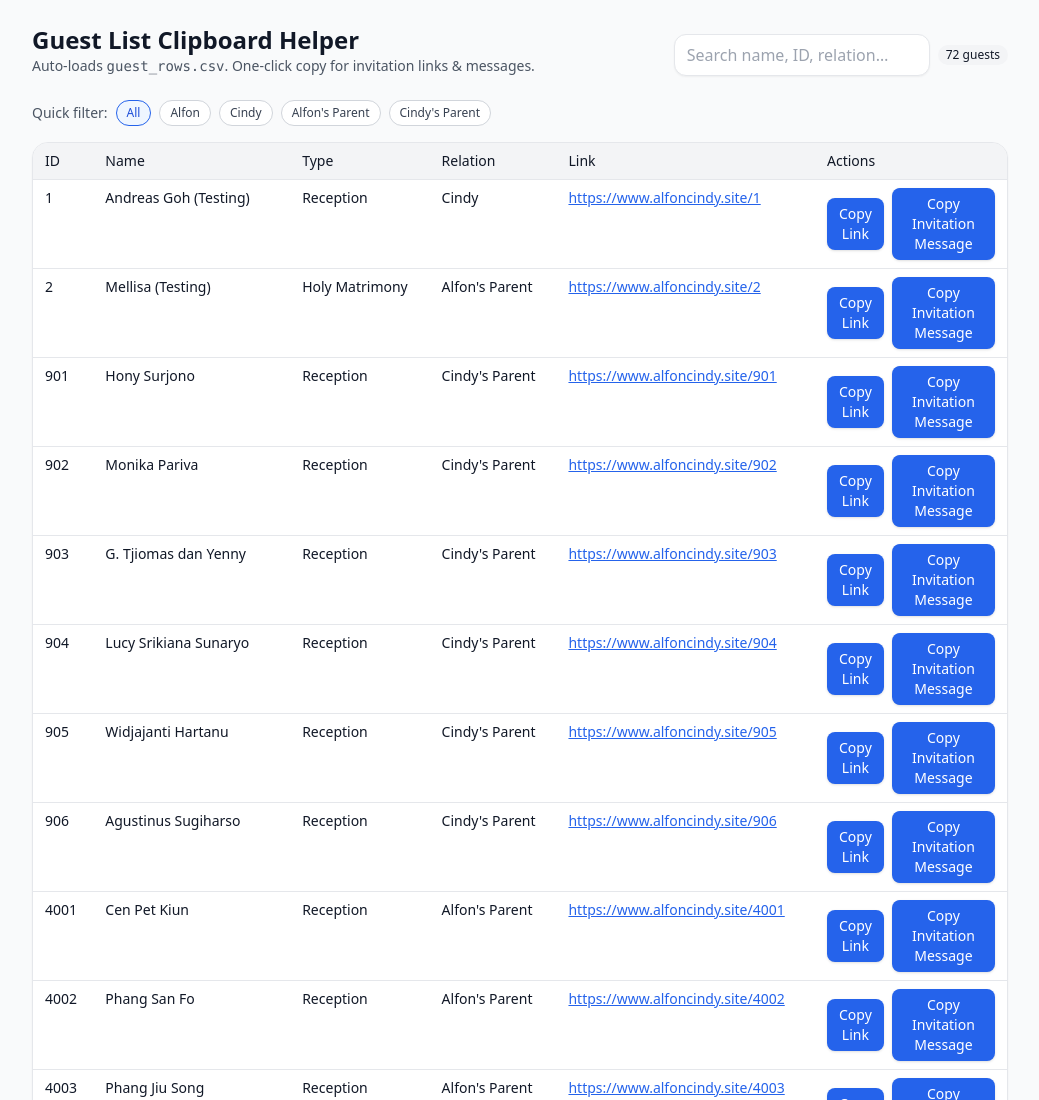
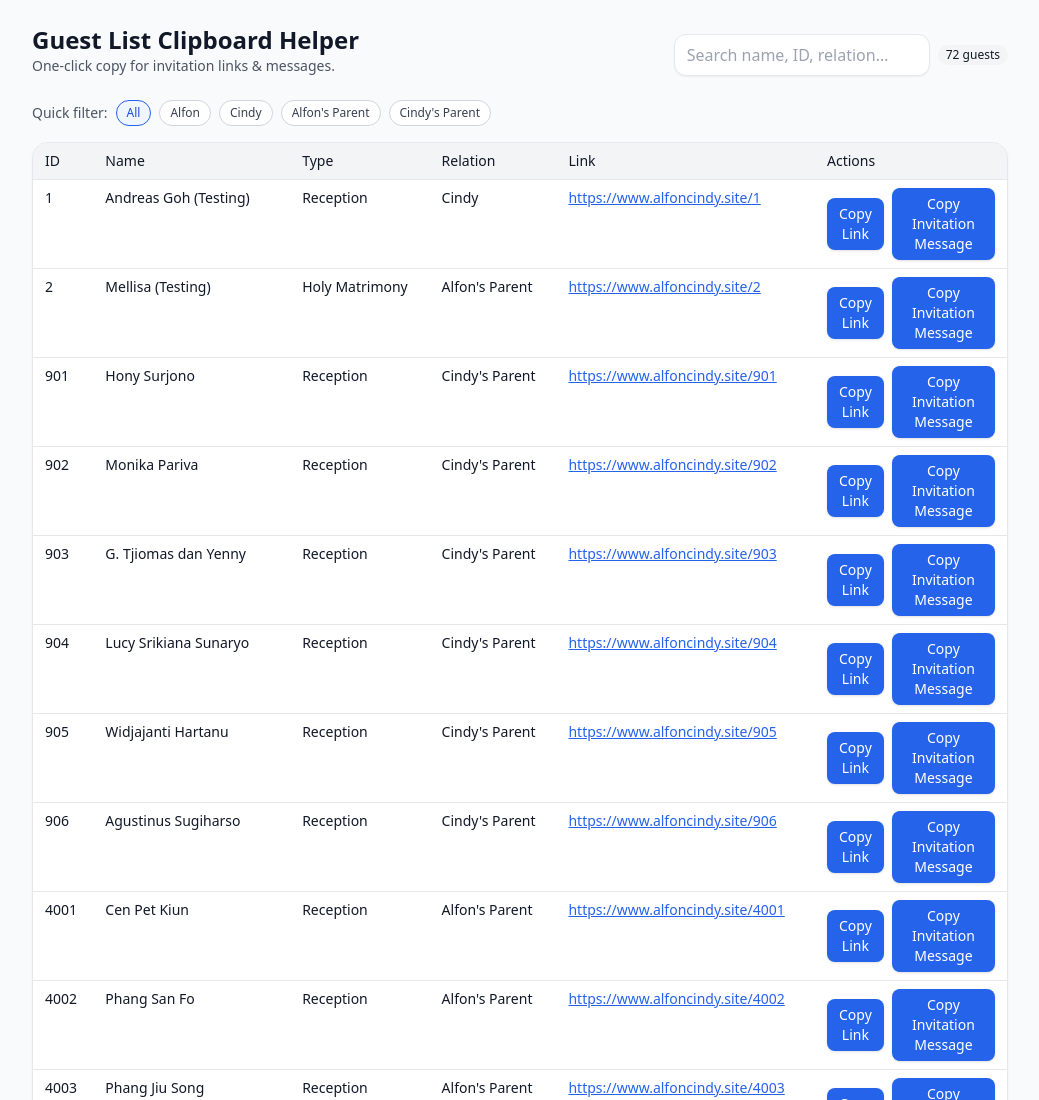
Before and after one commit to alfonski/wed-guest-helper, a plain HTML site: page index.html in a window 1280 px wide. Shown: the top 1100 px of the page, without its empty margins (120-1159 px from the left). Drawn offline with nearby package versions, Linux system fonts and the light colour scheme.

Commit message:
change wording

```diff
--- a/index.html
+++ b/index.html
@@ -13,7 +13,7 @@
     <header class="flex flex-col sm:flex-row sm:items-end sm:justify-between gap-3 mb-6">
       <div>
         <h1 class="text-2xl font-semibold">Guest List Clipboard Helper</h1>
-        <p class="text-sm text-gray-600">Auto-loads <code>guest_rows.csv</code>. One-click copy for invitation links & messages.</p>
+        <p class="text-sm text-gray-600">One-click copy for invitation links & messages.</p>
       </div>
       <div class="flex items-center gap-2">
         <input id="searchInput" type="search" placeholder="Search name, ID, relation…" class="w-64 max-w-full px-3 py-2 border rounded-xl bg-white shadow-sm focus:outline-none focus:ring-2 focus:ring-gray-300" />
```
